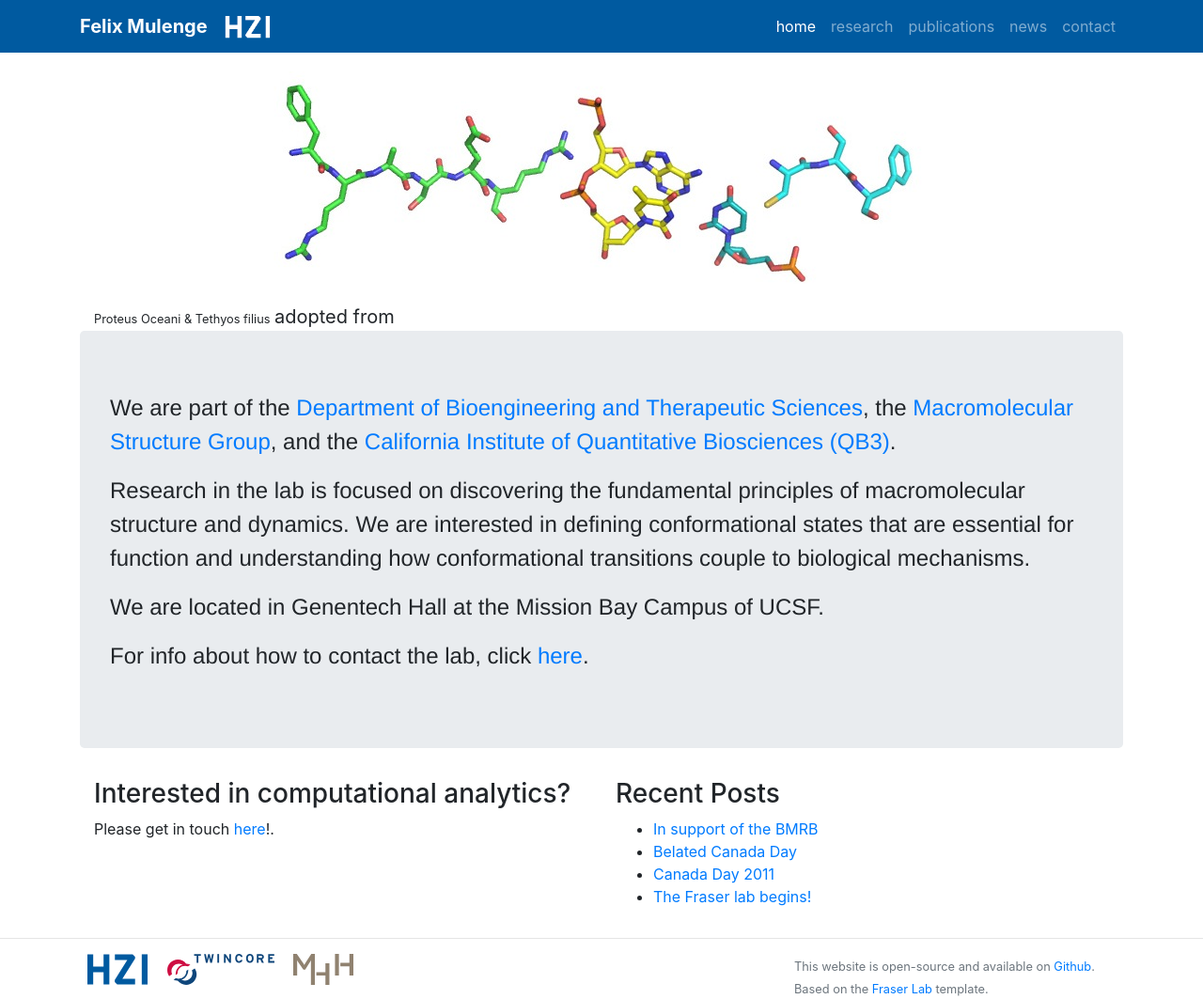
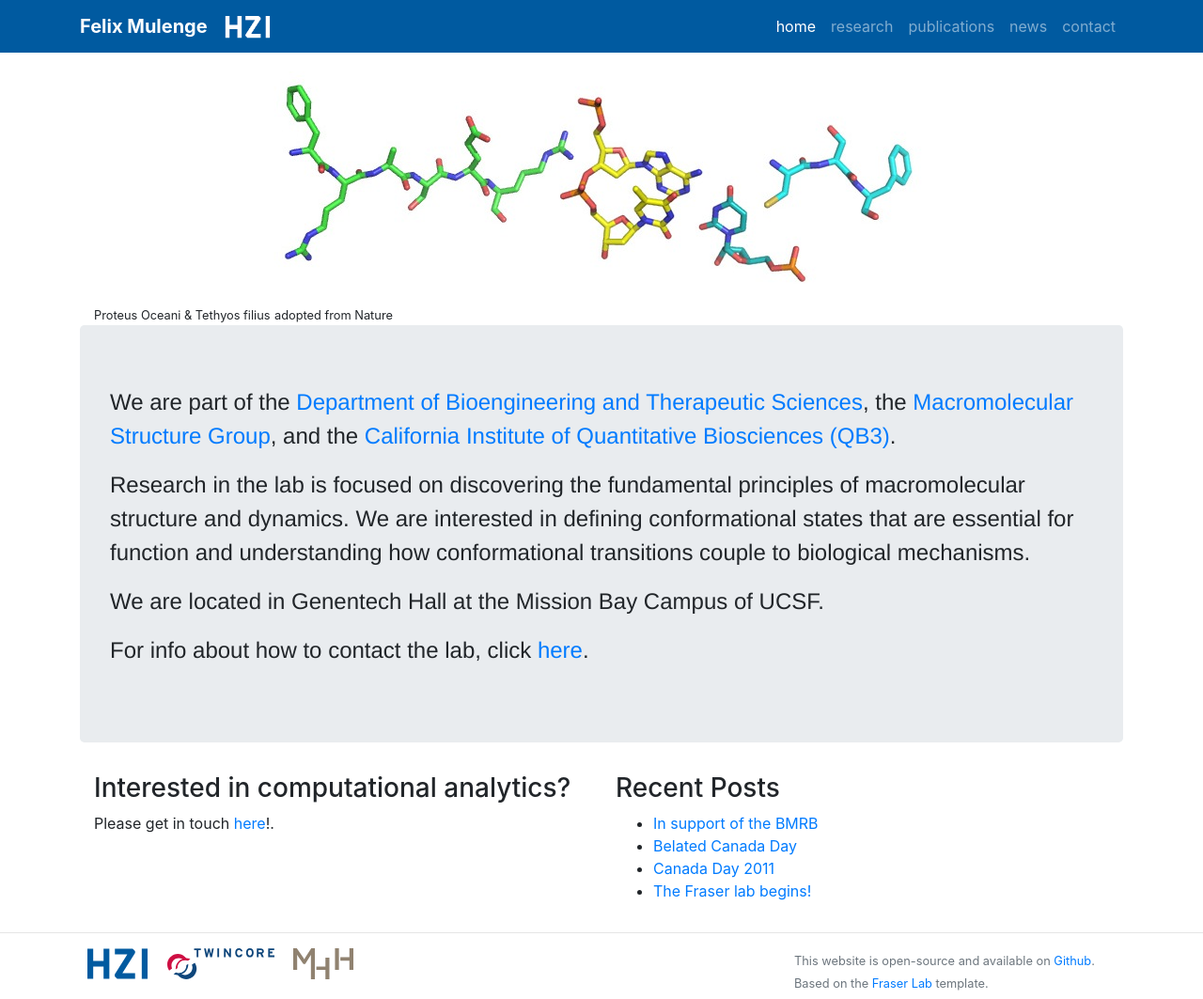
Before and after one commit to fmulenge/fmulenge.github.io, a Jekyll site: the page built from index.md, in a window 1280 px wide. Shown: the whole page at 94% size. Built offline with Jekyll 4.4.1, drawn with Linux system fonts in a browser that asks for light colours.

Commit message:
Update home.html

```diff
--- a/_layouts/home.html
+++ b/_layouts/home.html
@@ -1,7 +1,7 @@
 {% include header.html %}
 <div class="container">
     <img class="img-fluid mx-auto d-block" src="/static/img/logo/jf_aa_logo.jpg" alt="Fraser at UCSF, in molecular form">
-    <small>Proteus Oceani & Tethyos filius</small> <small class="blockquote text-center">adopted from </small>
+    <small>Proteus Oceani & Tethyos filius</small> <small class="text-center text-md-start">adopted from Nature </small>
     <div class="row">
         <div class="col-md-15">
     	    <div class="jumbotron">
```
